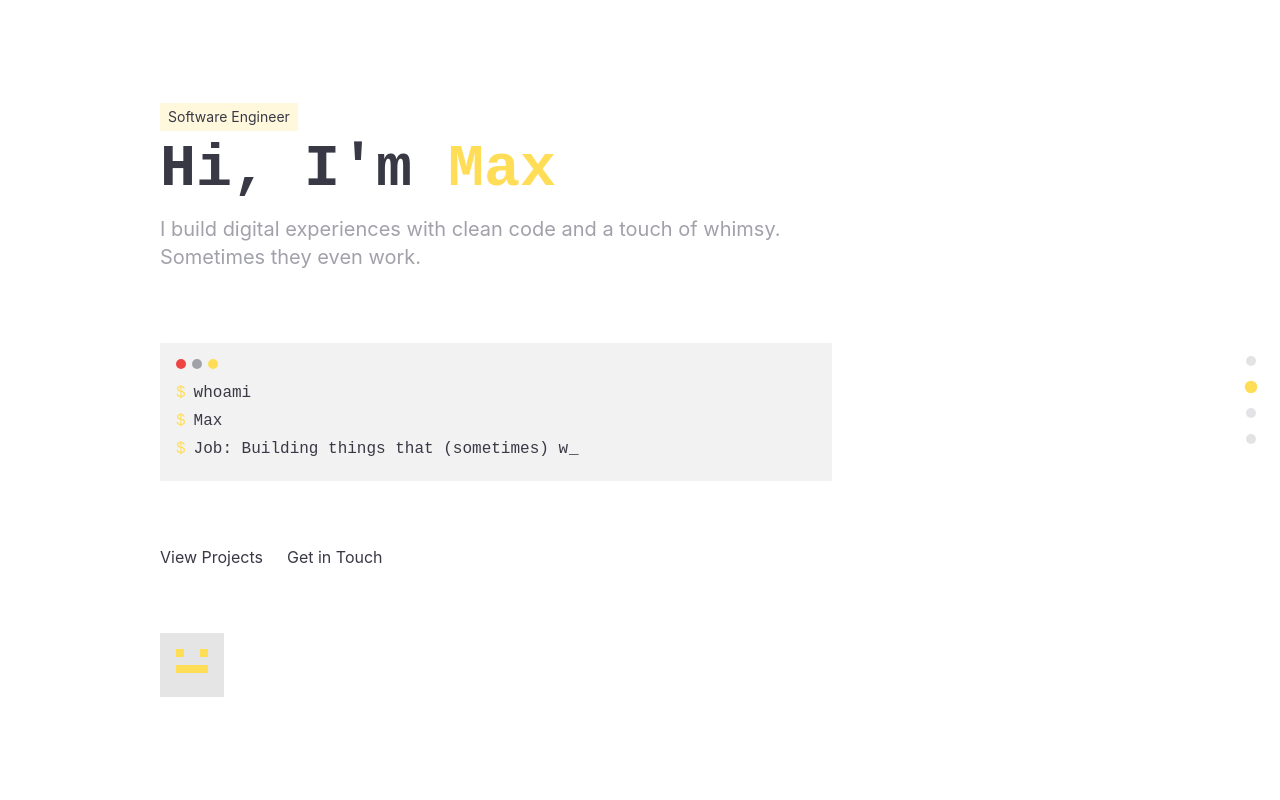
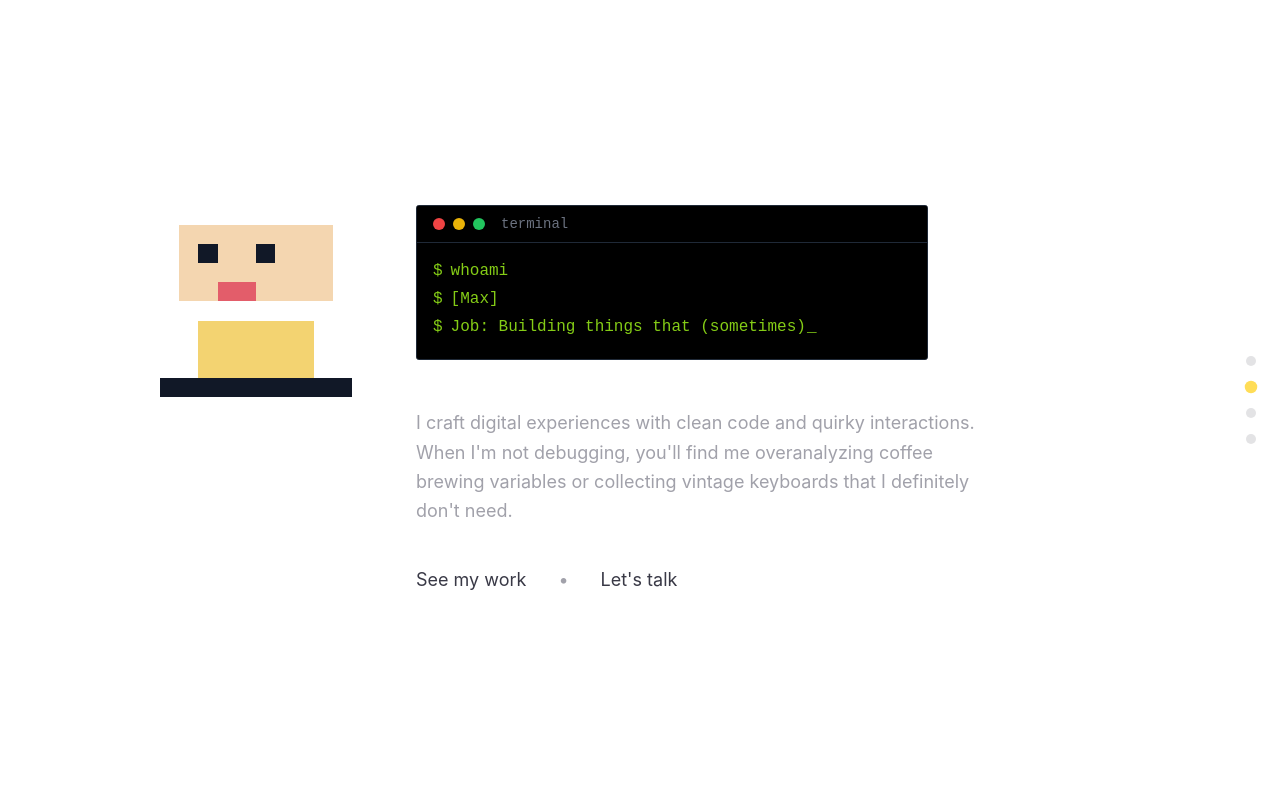
Before and after one commit to adrioui/portfolio, a React (Vite) app: page / in a window 1280 px wide. Shown: the top 800 px of the page. Built offline with nearby package versions, Linux system fonts and the light colour scheme.

Commit message:
Refactor hero section
This commit refactors the hero section of the website.  No specific changes are detailed here as the implementation is left to the AI.

```diff
--- a/src/components/Terminal.tsx
+++ b/src/components/Terminal.tsx
@@ -107,26 +107,32 @@ const Terminal: React.FC<TerminalProps> = ({
   }, [currentTextIndex, currentCommandIndex, commands, typing, glitchProbability, typingSpeed, initialDelay, isGlitching]);
 
   return (
-    <div className={cn("bg-black/5 p-4 rounded-sm font-mono text-sm sm:text-base", className)}>
-      <div className="flex gap-1.5 mb-3">
-        <div className="w-2.5 h-2.5 rounded-full bg-destructive"></div>
-        <div className="w-2.5 h-2.5 rounded-full bg-softgray"></div>
-        <div className="w-2.5 h-2.5 rounded-full bg-highlight"></div>
+    <div className={cn("bg-black rounded-md overflow-hidden", className)}>
+      {/* Terminal top bar with colored dots */}
+      <div className="bg-black px-4 py-2 border-b border-gray-800 flex items-center">
+        <div className="flex gap-2 items-center">
+          <div className="w-3 h-3 rounded-full bg-red-500"></div>
+          <div className="w-3 h-3 rounded-full bg-yellow-500"></div>
+          <div className="w-3 h-3 rounded-full bg-green-500"></div>
+        </div>
+        <div className="text-gray-500 text-sm ml-4 font-mono">terminal</div>
       </div>
-      <div className="terminal-content">
+
+      {/* Terminal content */}
+      <div className="p-4 font-mono text-sm sm:text-base">
         {displayedCommands.map((command, index) => (
           <div key={index} className="mb-1 flex">
-            <span className="text-highlight mr-2">$</span>
-            <span>{command}</span>
+            <span className="text-[#84cc16] mr-2">$</span>
+            <span className="text-[#84cc16]">{command}</span>
             {index === currentCommandIndex && showCursor && (
-              <span className="animate-blink ml-px">_</span>
+              <span className="animate-blink ml-px text-[#84cc16]">_</span>
             )}
           </div>
         ))}
         {currentCommandIndex < commands.length && displayedCommands.length <= currentCommandIndex && (
           <div className="flex">
-            <span className="text-highlight mr-2">$</span>
-            {showCursor && <span className="animate-blink">_</span>}
+            <span className="text-[#84cc16] mr-2">$</span>
+            {showCursor && <span className="animate-blink text-[#84cc16]">_</span>}
           </div>
         )}
       </div>
--- a/src/pages/Index.tsx
+++ b/src/pages/Index.tsx
@@ -19,7 +19,7 @@ const Index = () => {
   // Terminal commands for the hero section
   const terminalCommands = [
     "whoami",
-    "Max",
+    "[Max]",
     "Job: Building things that (sometimes) work",
     "Location: [redacted] • ☕ Infinite coffee mode"
   ];
@@ -39,39 +39,48 @@ const Index = () => {
       <div className="mx-auto px-8 md:px-16 lg:px-32 xl:px-40 max-w-7xl">
         {/* Hero Section */}
         <section id="hero" className="min-h-screen flex flex-col justify-center py-20">
-          <div className="mb-6">
-            <span
-              onClick={handleNameClick}
-              className="text-sm inline-block px-2 py-1 bg-highlight/20 text-foreground rounded-sm mb-2 cursor-pointer hover:bg-highlight/30 transition-colors"
-            >
-              Software Engineer
-            </span>
-            <h1 className="text-4xl md:text-5xl lg:text-6xl font-mono font-bold mb-4">
-              Hi, I'm <span className="relative text-highlight cursor-pointer" onClick={handleNameClick}>Max</span>
-            </h1>
-            <p className="text-softgray text-lg md:text-xl max-w-2xl leading-relaxed">
-              I build digital experiences with clean code and a touch of whimsy. Sometimes they even work.
-            </p>
-          </div>
+          <div className="flex flex-col md:flex-row items-center md:items-start gap-16">
+            {/* Left side with pixel art avatar */}
+            <div className="w-48 h-48 relative animate-float">
+              <div className="w-full h-full grid grid-cols-10 grid-rows-10 overflow-hidden">
+                {/* Pixel art face - improved version */}
+                {/* Hair */}
+                <div className="col-span-10 row-span-2 bg-gray-900"></div>
+                {/* Face */}
+                <div className="col-span-8 col-start-2 row-span-4 row-start-2 bg-[#F4D6B0]"></div>
+                {/* Eyes */}
+                <div className="col-start-3 col-span-1 row-start-3 row-span-1 bg-gray-900"></div>
+                <div className="col-start-6 col-span-1 row-start-3 row-span-1 bg-gray-900"></div>
+                {/* Mouth */}
+                <div className="col-start-4 col-span-2 row-start-5 row-span-1 bg-[#E35D6A]"></div>
+                {/* Shirt/body */}
+                <div className="col-span-6 col-start-3 row-span-3 row-start-7 bg-[#F3D371]"></div>
+              </div>
+            </div>
 
-          <Terminal
-            commands={terminalCommands}
-            className="mt-12 max-w-2xl"
-            typingSpeed={40}
-          />
+            {/* Right side with terminal and bio */}
+            <div className="flex-1 flex flex-col gap-12">
+              {/* Terminal with updated styling */}
+              <Terminal
+                commands={terminalCommands}
+                className="w-full max-w-lg bg-black rounded-md overflow-hidden border border-gray-800"
+                typingSpeed={40}
+              />
 
-          <div className="mt-16 flex flex-col md:flex-row gap-6">
-            <a href="#projects" className="link-hover">View Projects</a>
-            <a href="#contact" className="link-hover">Get in Touch</a>
-          </div>
+              {/* Bio text - longer version from the image */}
+              <div className="max-w-xl text-softgray text-lg leading-relaxed">
+                <p>
+                  I craft digital experiences with clean code and quirky interactions. When I'm not
+                  debugging, you'll find me overanalyzing coffee brewing variables or collecting vintage
+                  keyboards that I definitely don't need.
+                </p>
 
-          {/* Pixel art avatar */}
-          <div className="mt-16 w-16 h-16 relative animate-float">
-            <div className="w-full h-full bg-black/10 rounded-sm grid grid-cols-8 grid-rows-8 overflow-hidden">
-              {/* Simple pixel art face */}
-              <div className="col-start-3 col-span-1 row-start-3 row-span-1 bg-highlight"></div>
-              <div className="col-start-6 col-span-1 row-start-3 row-span-1 bg-highlight"></div>
-              <div className="col-start-3 col-span-4 row-start-5 row-span-1 bg-highlight"></div>
+                <div className="mt-10 flex gap-8">
+                  <a href="#projects" className="link-hover text-foreground">See my work</a>
+                  <span className="text-softgray">•</span>
+                  <a href="#contact" className="link-hover text-foreground">Let's talk</a>
+                </div>
+              </div>
             </div>
           </div>
         </section>
```
